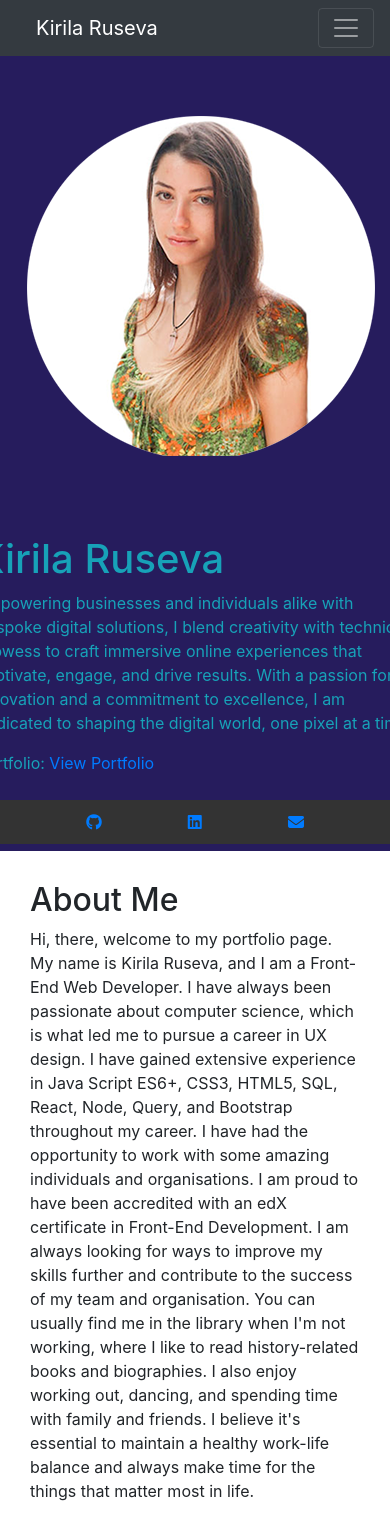
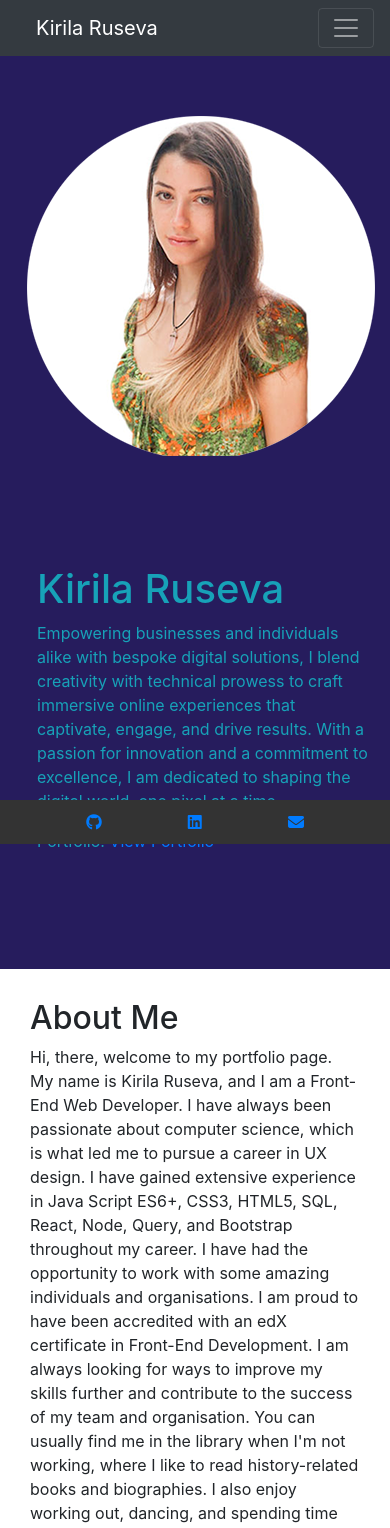
Before and after one commit to unicorn453/React-Portfolio, a React (Vite) app: page / in a window 390 px wide. Shown: the top 1528 px of the page. Built offline with nearby package versions, Linux system fonts and the light colour scheme.

Commit message:
Debbug responsive design

```diff
--- a/src/styles.css
+++ b/src/styles.css
@@ -4,7 +4,7 @@
 #hero,
 .projects-heading,
 .project-list {
-  margin: 30px;
+  padding: 30px;
 }
 #skills {
   padding-bottom: 20px;
@@ -165,12 +165,25 @@ textarea.form-control {
 .carousel-item {
   text-align: center; /* Center align the text within each carousel item */
 }
+
 @media (max-width: 767px) {
   .profile-info {
-    flex-direction: column; /* Display items in a column on mobile */
+    flex-direction: column;
   }
   .text-info {
-    padding: 30px; /* Reset margin for text on mobile */
-    margin-top: 10px; /* Add some space between image and text on mobile */
+    padding: 70px;
+    padding-left: 90px;
   }
 }
+
+@media (max-width: 350px) {
+  .profile-info {
+    flex-direction: column;
+  }
+  .profile-info img {
+    width: 200px;
+  }
+  .text-info {
+    width: 300px;
+  }
+}
```
